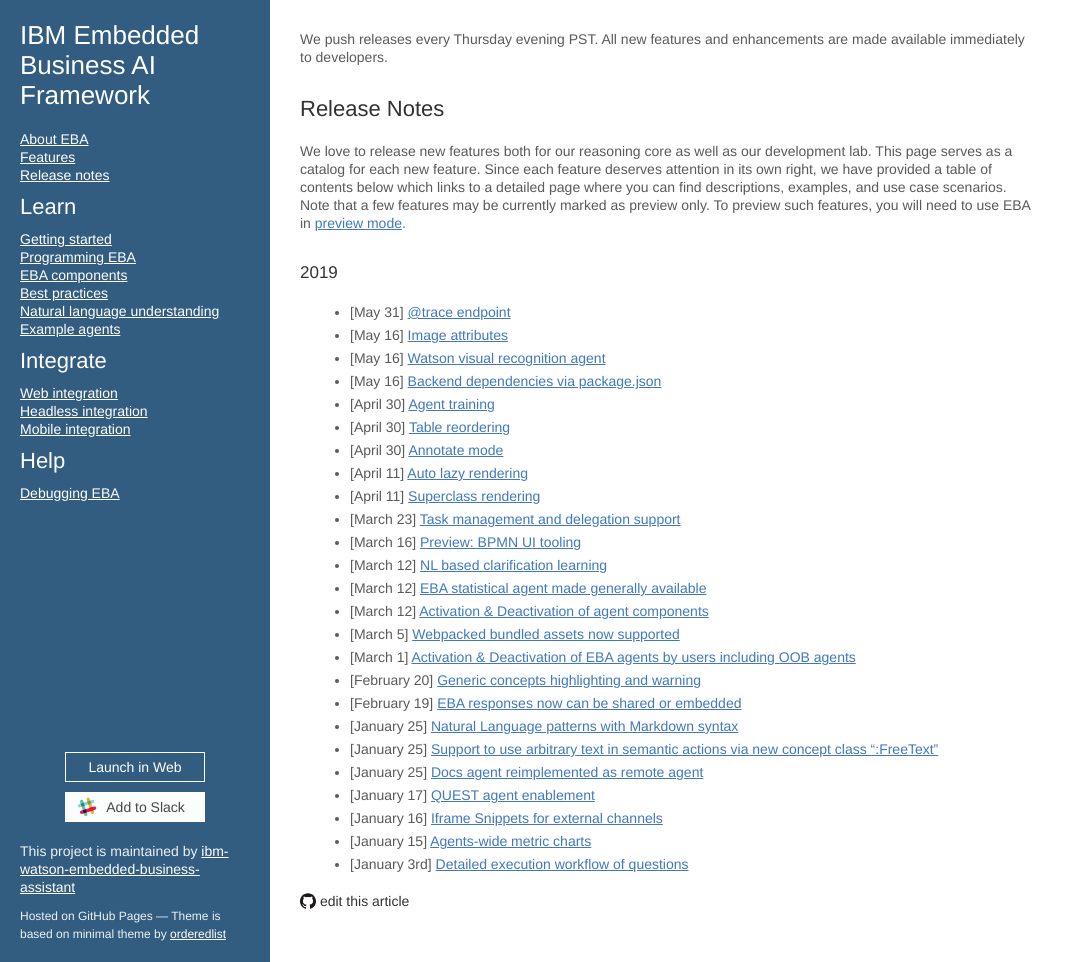
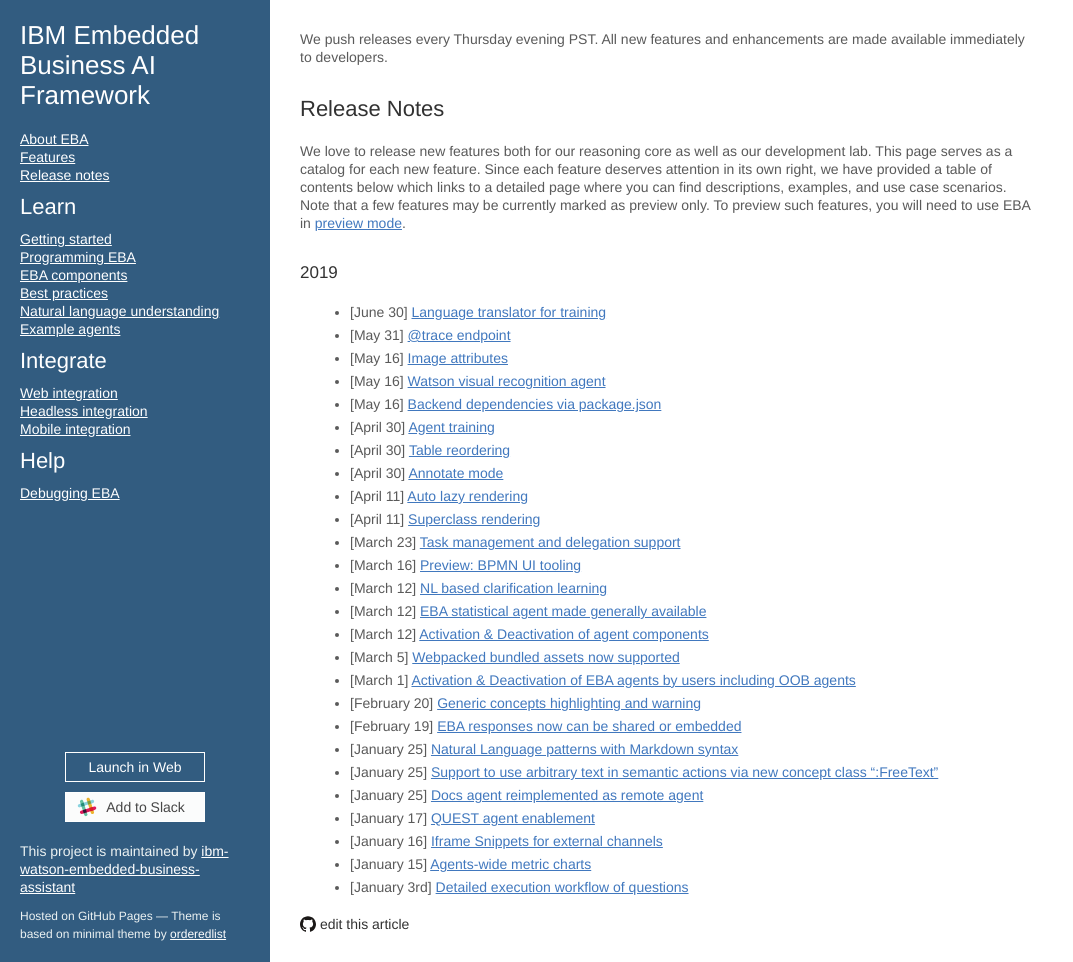
Before and after one commit to ibm-watson-embedded-business-assistant/eba-example-agents, a Jekyll site: the page built from release/ReleaseNotes.md, in a window 1280 px wide and 962 px high. Shown: the whole window, without its empty margins (0-1073 px from the left). Built offline with Jekyll 4.4.1, drawn with Linux system fonts in a browser that asks for light colours; our own code applies the rules of GitHub Pages for plain Markdown files.

Commit message:
Update ReleaseNotes.md

```diff
--- a/release/ReleaseNotes.md
+++ b/release/ReleaseNotes.md
@@ -5,6 +5,7 @@
 We love to release new features both for our reasoning core as well as our development lab. This page serves as a catalog for each new feature. Since each feature deserves attention in its own right, we have provided a table of contents below which links to a detailed page where you can find descriptions, examples, and use case scenarios. Note that a few features may be currently marked as preview only. To preview such features, you will need to use EBA in [preview mode](https://eba.ibm.com/assistant?preview).
 
 ### 2019
+* [June 30]     [Language translator for training](./blogs/NLTranslatorTraining.md)
 * [May 31]      [@trace endpoint](./blogs/TraceEndpoint.md)
 * [May 16]      [Image attributes](./blogs/ImageAttributes.md)
 * [May 16]      [Watson visual recognition agent](./blogs/VisualRecognition.md)
```
